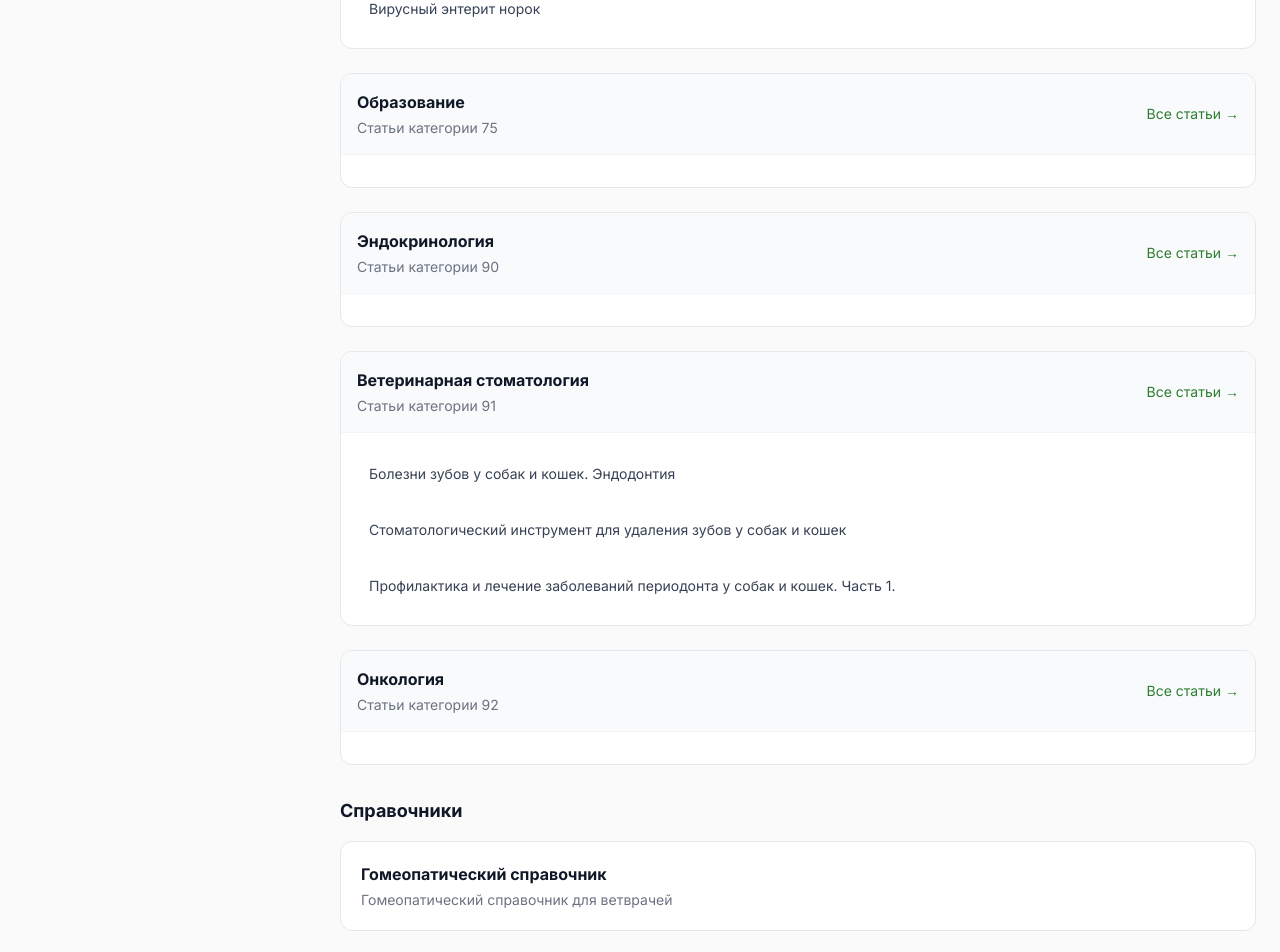
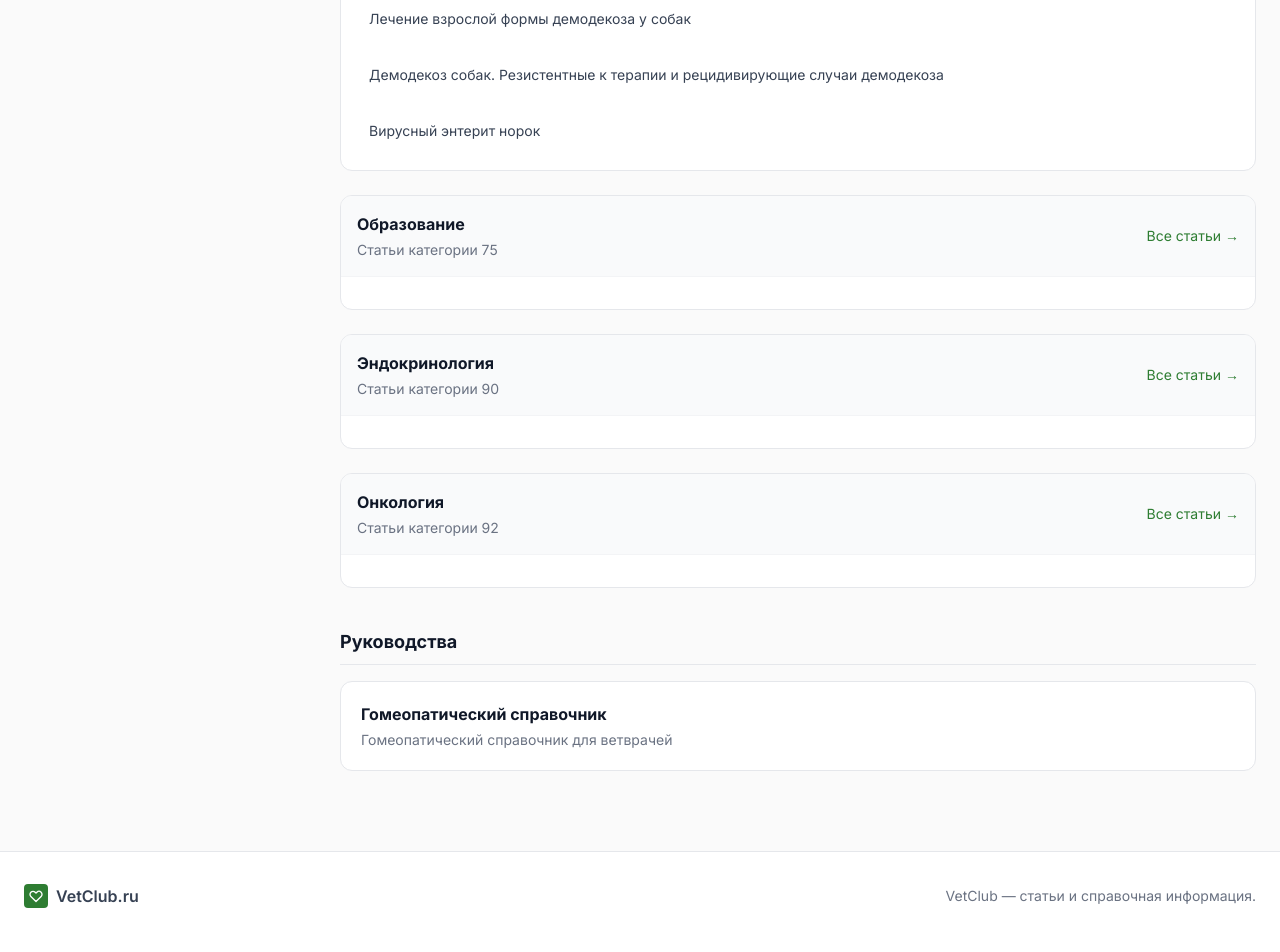
Before and after one commit to veterinar/vetclub-next, a Next.js app: page /materials in a window 1280 px wide. Shown: the part 5054-6006 px from the top of the page. Built offline with nearby package versions, Linux system fonts and the light colour scheme.

Commit message:
feat: group materials by sections (materials, reference, guides)

```diff
--- a/src/app/materials/page.tsx
+++ b/src/app/materials/page.tsx
@@ -18,26 +18,21 @@ export const metadata: Metadata = {
 };
 
 export default function MaterialsPage() {
-  // Exclude news, homeopathy-ref, and other non-material categories
-  const materialCategories = categoriesData.filter(c =>
-    c.slug !== 'news' && c.slug !== 'homeopathy-ref'
+  const materialsGroup = categoriesData.filter(c =>
+    ['therapy', 'surgery', 'ophthalmology', 'obstetrics', 'dermatology', 'homeopathy', 'zoopsychology', 'pharmacology', 'diagnostics', 'exotic', 'other'].includes(c.slug)
   );
 
-  const referenceCategories = categoriesData.filter(c =>
+  const referenceGroup = categoriesData.filter(c =>
+    ['legislation', 'sanpin', 'infectious', 'education', 'endocrinology', 'stomatology', 'oncology'].includes(c.slug)
+  );
+
+  const guidesGroup = categoriesData.filter(c =>
     c.slug === 'homeopathy-ref'
   );
 
-  return (
-    <div>
-      <div className="mb-8">
-        <h1 className="text-2xl font-bold text-gray-900 mb-2">Ветеринарные материалы</h1>
-        <p className="text-gray-600">Статьи по различным разделам ветеринарии</p>
-      </div>
-
-      <div className="grid gap-6">
-        {materialCategories.map((category) => {
+  const renderCategory = (category: any) => {
     const articles = category.articles
-            .map(id => (allArticles as Record<string, any>)[id])
+      .map((id: string) => (allArticles as Record<string, any>)[id])
       .filter(Boolean);
 
     return (
@@ -58,7 +53,7 @@ export default function MaterialsPage() {
         </div>
         <div className="p-4">
           <div className="grid gap-2">
-                  {articles.slice(0, 5).map((article) => (
+            {articles.slice(0, 5).map((article: any) => (
               <Link
                 key={article.id}
                 href={`/articles/${idMap[article.id]}/`}
@@ -76,14 +71,39 @@ export default function MaterialsPage() {
         </div>
       </div>
     );
-        })}
+  };
+
+  return (
+    <div>
+      <div className="mb-8">
+        <h1 className="text-2xl font-bold text-gray-900 mb-2">Ветеринарные материалы</h1>
+        <p className="text-gray-600">Статьи по различным разделам ветеринарии</p>
       </div>
 
-      {referenceCategories.length > 0 && (
-        <div className="mt-8">
-          <h2 className="text-lg font-bold text-gray-900 mb-4">Справочники</h2>
+      {/* Ветеринарные материалы */}
+      <div className="mb-10">
+        <h2 className="text-lg font-bold text-gray-900 mb-4 pb-2 border-b border-gray-200">Ветеринарные материалы</h2>
+        <div className="grid gap-6">
+          {materialsGroup.map(renderCategory)}
+        </div>
+      </div>
+
+      {/* Справочник */}
+      {referenceGroup.length > 0 && (
+        <div className="mb-10">
+          <h2 className="text-lg font-bold text-gray-900 mb-4 pb-2 border-b border-gray-200">Справочник</h2>
+          <div className="grid gap-6">
+            {referenceGroup.map(renderCategory)}
+          </div>
+        </div>
+      )}
+
+      {/* Руководства */}
+      {guidesGroup.length > 0 && (
+        <div>
+          <h2 className="text-lg font-bold text-gray-900 mb-4 pb-2 border-b border-gray-200">Руководства</h2>
           <div className="grid gap-4">
-            {referenceCategories.map((category) => (
+            {guidesGroup.map((category) => (
               <Link
                 key={category.slug}
                 href={`/category/${category.slug}/`}
```
Lines whose indentation alone changed are shown as unchanged.
